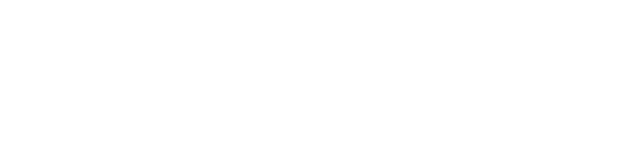
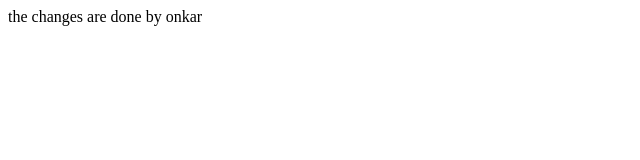
Before and after one commit to jayKolhe413/Assignment_8_SE, a plain HTML site: page index.html in a window 1280 px wide. Shown: the whole page, without its empty margins (0-640 px from the left). Drawn offline with Linux system fonts and the light colour scheme.

Commit message:
changes are done

```diff
--- a/index.html
+++ b/index.html
@@ -6,6 +6,6 @@
     <title>Document</title>
 </head>
 <body>
-
+    the changes are done by onkar
 </body>
 </html>
```
